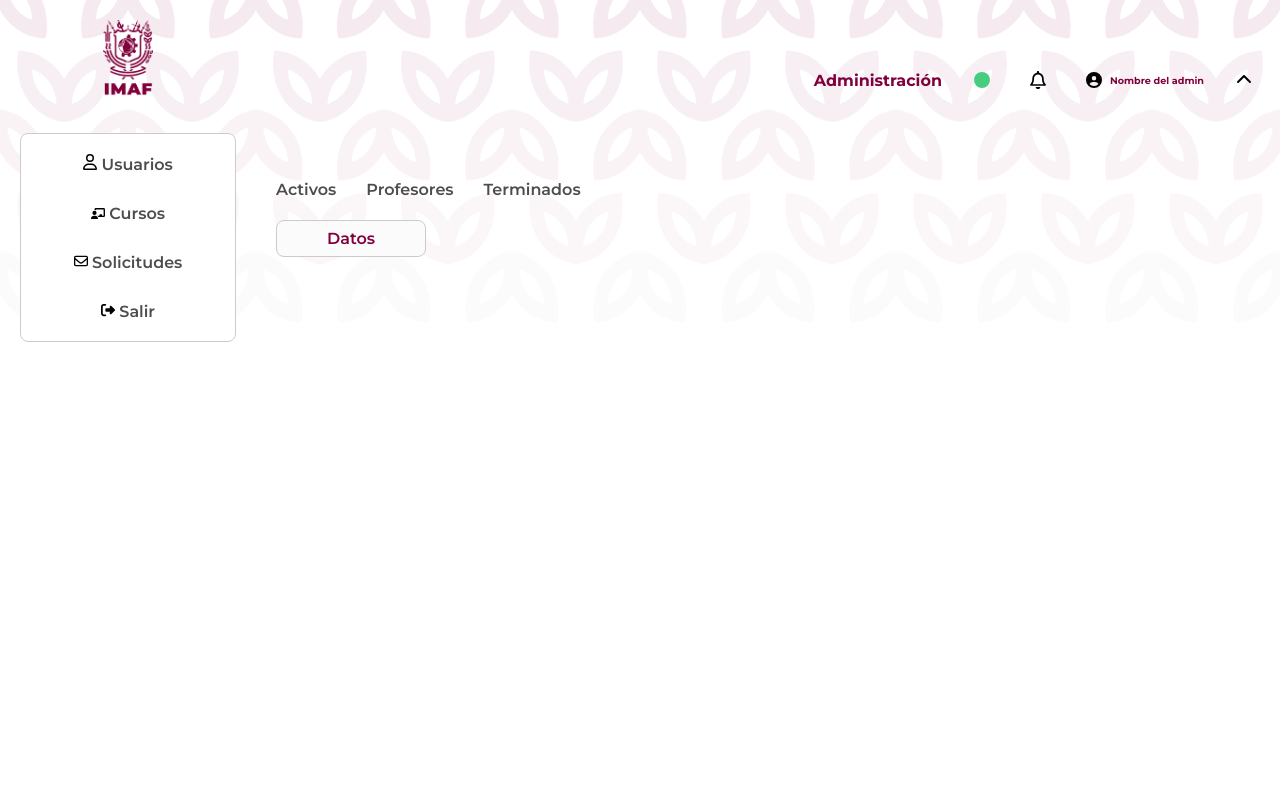
After one commit to Emcahell/imaf-project, a PHP site: page /pages/auth/admin/cursos.html in a window 1280 px wide. The commit adds this page. Run offline with PHP 8.4, Linux system fonts and the light colour scheme.

Commit message:
agregue cursos

```diff
--- /dev/null
+++ b/pages/auth/admin/cursos.html
@@ -0,0 +1,63 @@
+<!DOCTYPE html>
+<html lang="es">
+<head>
+    <meta charset="UTF-8">
+    <meta name="viewport" content="width=device-width, initial-scale=1.0">
+    <link rel="stylesheet" href="/styles/cursos.css">
+    <script src="/scripts/cursos.js"></script>
+    <title>Cursos</title>
+</head>
+<body>
+    <div class="menu-toggle" id="menuToggle">☰ Menú</div>
+
+    <div class="container">
+        <div class="left-column" id="leftColumn">
+            <img src="/assets/recursos/logo-imaf.png" class="logo-img" alt="">
+
+            <div class="sidebar-options-box">
+            <ul>
+                <li>
+
+                    <a href=""> <svg xmlns="http://www.w3.org/2000/svg" viewBox="0 0 448 512"><!--!Font Awesome Free 6.7.2 by @fontawesome - https://fontawesome.com License - https://fontawesome.com/license/free Copyright 2025 Fonticons, Inc.--><path d="M304 128a80 80 0 1 0 -160 0 80 80 0 1 0 160 0zM96 128a128 128 0 1 1 256 0A128 128 0 1 1 96 128zM49.3 464l349.5 0c-8.9-63.3-63.3-112-129-112l-91.4 0c-65.7 0-120.1 48.7-129 112zM0 482.3C0 383.8 79.8 304 178.3 304l91.4 0C368.2 304 448 383.8 448 482.3c0 16.4-13.3 29.7-29.7 29.7L29.7 512C13.3 512 0 498.7 0 482.3z"/></svg> Usuarios</a>
+                </li>
+                <li>
+                    <a href=""><svg xmlns="http://www.w3.org/2000/svg" viewBox="0 0 640 512"><!--!Font Awesome Free 6.7.2 by @fontawesome - https://fontawesome.com License - https://fontawesome.com/license/free Copyright 2025 Fonticons, Inc.--><path d="M160 64c0-35.3 28.7-64 64-64L576 0c35.3 0 64 28.7 64 64l0 288c0 35.3-28.7 64-64 64l-239.2 0c-11.8-25.5-29.9-47.5-52.4-64l99.6 0 0-32c0-17.7 14.3-32 32-32l64 0c17.7 0 32 14.3 32 32l0 32 64 0 0-288L224 64l0 49.1C205.2 102.2 183.3 96 160 96l0-32zm0 64a96 96 0 1 1 0 192 96 96 0 1 1 0-192zM133.3 352l53.3 0C260.3 352 320 411.7 320 485.3c0 14.7-11.9 26.7-26.7 26.7L26.7 512C11.9 512 0 500.1 0 485.3C0 411.7 59.7 352 133.3 352z"/></svg> Cursos</a>
+                </li>
+                <li>
+                    <a href=""><svg xmlns="http://www.w3.org/2000/svg" viewBox="0 0 512 512"><!--!Font Awesome Free 6.7.2 by @fontawesome - https://fontawesome.com License - https://fontawesome.com/license/free Copyright 2025 Fonticons, Inc.--><path d="M64 112c-8.8 0-16 7.2-16 16l0 22.1L220.5 291.7c20.7 17 50.4 17 71.1 0L464 150.1l0-22.1c0-8.8-7.2-16-16-16L64 112zM48 212.2L48 384c0 8.8 7.2 16 16 16l384 0c8.8 0 16-7.2 16-16l0-171.8L322 328.8c-38.4 31.5-93.7 31.5-132 0L48 212.2zM0 128C0 92.7 28.7 64 64 64l384 0c35.3 0 64 28.7 64 64l0 256c0 35.3-28.7 64-64 64L64 448c-35.3 0-64-28.7-64-64L0 128z"/></svg> Solicitudes</a>
+                </li>
+                <li>
+                    <a href=""><svg xmlns="http://www.w3.org/2000/svg" viewBox="0 0 512 512"><!--!Font Awesome Free 6.7.2 by @fontawesome - https://fontawesome.com License - https://fontawesome.com/license/free Copyright 2025 Fonticons, Inc.--><path d="M377.9 105.9L500.7 228.7c7.2 7.2 11.3 17.1 11.3 27.3s-4.1 20.1-11.3 27.3L377.9 406.1c-6.4 6.4-15 9.9-24 9.9c-18.7 0-33.9-15.2-33.9-33.9l0-62.1-128 0c-17.7 0-32-14.3-32-32l0-64c0-17.7 14.3-32 32-32l128 0 0-62.1c0-18.7 15.2-33.9 33.9-33.9c9 0 17.6 3.6 24 9.9zM160 96L96 96c-17.7 0-32 14.3-32 32l0 256c0 17.7 14.3 32 32 32l64 0c17.7 0 32 14.3 32 32s-14.3 32-32 32l-64 0c-53 0-96-43-96-96L0 128C0 75 43 32 96 32l64 0c17.7 0 32 14.3 32 32s-14.3 32-32 32z"/></svg> Salir</a>
+                </li>
+            </ul>
+            </div>
+        </div>
+
+        <div class="right-column">
+            <div class="right-top">
+                <h2>Administración</h2>
+                <svg xmlns="http://www.w3.org/2000/svg" viewBox="0 0 512 512"><!--!Font Awesome Free 6.7.2 by @fontawesome - https://fontawesome.com License - https://fontawesome.com/license/free Copyright 2025 Fonticons, Inc.--><path fill="#48cd80" d="M256 512A256 256 0 1 0 256 0a256 256 0 1 0 0 512z"/></svg>
+
+                <svg xmlns="http://www.w3.org/2000/svg" viewBox="0 0 448 512"><!--!Font Awesome Free 6.7.2 by @fontawesome - https://fontawesome.com License - https://fontawesome.com/license/free Copyright 2025 Fonticons, Inc.--><path d="M224 0c-17.7 0-32 14.3-32 32l0 19.2C119 66 64 130.6 64 208l0 25.4c0 45.4-15.5 89.5-43.8 124.9L5.3 377c-5.8 7.2-6.9 17.1-2.9 25.4S14.8 416 24 416l400 0c9.2 0 17.6-5.3 21.6-13.6s2.9-18.2-2.9-25.4l-14.9-18.6C399.5 322.9 384 278.8 384 233.4l0-25.4c0-77.4-55-142-128-156.8L256 32c0-17.7-14.3-32-32-32zm0 96c61.9 0 112 50.1 112 112l0 25.4c0 47.9 13.9 94.6 39.7 134.6L72.3 368C98.1 328 112 281.3 112 233.4l0-25.4c0-61.9 50.1-112 112-112zm64 352l-64 0-64 0c0 17 6.7 33.3 18.7 45.3s28.3 18.7 45.3 18.7s33.3-6.7 45.3-18.7s18.7-28.3 18.7-45.3z"/></svg>
+
+                <svg xmlns="http://www.w3.org/2000/svg" viewBox="0 0 512 512"><!--!Font Awesome Free 6.7.2 by @fontawesome - https://fontawesome.com License - https://fontawesome.com/license/free Copyright 2025 Fonticons, Inc.--><path d="M399 384.2C376.9 345.8 335.4 320 288 320l-64 0c-47.4 0-88.9 25.8-111 64.2c35.2 39.2 86.2 63.8 143 63.8s107.8-24.7 143-63.8zM0 256a256 256 0 1 1 512 0A256 256 0 1 1 0 256zm256 16a72 72 0 1 0 0-144 72 72 0 1 0 0 144z"/></svg>
+                <p>Nombre del admin</p>
+
+                <svg xmlns="http://www.w3.org/2000/svg" viewBox="0 0 512 512"><!--!Font Awesome Free 6.7.2 by @fontawesome - https://fontawesome.com License - https://fontawesome.com/license/free Copyright 2025 Fonticons, Inc.--><path d="M233.4 105.4c12.5-12.5 32.8-12.5 45.3 0l192 192c12.5 12.5 12.5 32.8 0 45.3s-32.8 12.5-45.3 0L256 173.3 86.6 342.6c-12.5 12.5-32.8 12.5-45.3 0s-12.5-32.8 0-45.3l192-192z"/></svg>
+            </div>
+            <div class="right-bottom">
+                <div class="dashboard-options">
+                    <a href="">Activos</a>
+                    <a href="">Profesores</a>
+                    <a href="">Terminados</a>
+                </div>
+
+                <div class="label-box">
+                    <span>Datos</span>
+                </div>
+            </div>
+        </div>
+    </div>
+
+</body>
+</html>
--- /dev/null
+++ b/scripts/cursos.js
@@ -0,0 +1,3 @@
+  document.getElementById('menuToggle').addEventListener('click', function() {
+            document.getElementById('leftColumn').classList.toggle('active');
+        });
--- /dev/null
+++ b/styles/cursos.css
@@ -0,0 +1,185 @@
+@import url(/styles/globals.css);
+
+    * {
+            box-sizing: border-box;
+            margin: 0;
+            padding: 0;
+        }
+
+        body {
+             background-image: url(/assets/recursos/hojas-arriba.png);
+            background-size: 100% 100%;
+            background-repeat: no-repeat;
+            background-position: center;
+            background-attachment: fixed;
+            font-family: 'Montserrat', sans-serif;
+            display: flex;
+            flex-direction: column;
+            min-height: 100vh;
+        }
+
+        .container {
+            display: flex;
+            flex: 1;
+        }
+
+        .left-column {
+            width: 20%;
+
+            padding: 20px;
+            transition: all 0.3s ease;
+            display: flex;
+            flex-direction: column;
+        }
+
+        .logo-img{
+            width: 50px;
+            align-self: center;
+            margin-bottom: 30px;
+        }
+
+        .sidebar-options-box svg{
+            width: 14px;
+        }
+
+        .sidebar-options-box{
+          background-color: white;
+          width: 100%;
+          border-radius: 8px;
+          border: 1px solid var( --color-gray-borders);
+        }
+
+
+        .sidebar-options-box li{
+          padding: 0 16px;
+          margin: 10px 0;
+        }
+
+        .sidebar-options-box li:hover{
+          color: var(--color-pink-hover);
+          border-left: 3px solid var(--color-pink-hover);
+
+        }
+        .sidebar-options-box a{
+          text-align: center;
+          display: inline-block;
+          text-decoration: none;
+          width: 100%;
+          padding: 10px 0;
+          border-radius: 7px;
+          color: var(--color-gray-titles);
+          font-weight: 600;
+          font-size: 1rem;
+
+        }
+
+        .sidebar-options-box a:hover{
+            background-color: var(--color-light-pink-shadow);
+            color: var(--color-pink-hover);
+        }
+        li{
+          list-style: none;
+        }
+
+        .right-column {
+            width: 80%;
+            display: flex;
+            flex-direction: column;
+        }
+
+        .right-top {
+            height: 20%;
+            padding: 20px;
+            display: flex;
+            align-items: center;
+            justify-content: flex-end;
+            color: var(--color-wine);
+        }
+
+        .right-top h2{
+            font-size: 1rem;
+        }
+        .right-top svg{
+            width: 16px;
+            margin-left: 32px;
+            margin-right: 8px;
+        }
+        .right-top p{
+            font-size: 0.6rem;
+            font-weight: bold;
+        }
+
+
+
+        .right-bottom {
+            height: 80%;
+            /* background-color: red; */
+            padding: 20px;
+
+        }
+
+        .dashboard-options{
+            display: flex;
+            gap: 30px;
+
+        }
+        .dashboard-options a{
+            text-decoration: none;
+            font-size: 1rem;
+            color: var(--color-gray-titles);
+
+            height: 20px;
+        }
+
+        .dashboard-options a:hover{
+            color: var(--color-pink-hover);
+            border-bottom: 3px solid var(--color-pink-hover);
+        }
+
+
+
+        .label-box span{
+            color: var(--color-wine);
+            margin-top: 20px;
+            display: inline-block;
+            width: max-content;
+            background-color: var(--background-color);
+            padding: 8px 50px;
+            border-radius: 8px;
+            border: 1px solid var(--color-gray-borders);
+            height: fit-content;
+        }
+        .menu-toggle {
+            display: none;
+            background-color: #333;
+            color: white;
+            padding: 10px 15px;
+            cursor: pointer;
+        }
+
+
+        @media (max-width: 768px) {
+            .container {
+                flex-direction: column;
+            }
+
+            .left-column {
+                width: 100%;
+                max-height: 0;
+                overflow: hidden;
+                padding: 0 20px;
+            }
+
+            .left-column.active {
+                max-height: 500px;
+                padding: 20px;
+            }
+
+            .right-column {
+                width: 100%;
+            }
+
+            .menu-toggle {
+                display: block;
+            }
+        }
--- a/styles/globals.css
+++ b/styles/globals.css
@@ -5,7 +5,7 @@
     --color-wine: #80003c;
     --color-gray-titles: #4d4d4d;
     --color-pink-hover: #ff0078;
-    --color-light-pink-shadow: #ffc5e2;
+    --color-light-pink-shadow: #ffc4e1;
     --color-green: #48cd80;
     --color-gray-borders: #cbcbcb;
     --background-color: #fbfbfb;
@@ -24,11 +24,17 @@
 
     /* Font Family */
     --font-family: 'Montserrat', sans-serif;
+
+
+
 }
 
 .icon {
     width: 1.875rem;
     height: 1.875rem;
+}
+body{
+    font-weight: 600;
 }
 
 input[type=number]::-webkit-inner-spin-button,
@@ -39,6 +45,6 @@ input[type=number]::-webkit-outer-spin-button {
 /*
 box shadow */
 
-box-shadow: 12px 14px 12px -2px rgba(203,203,203,0.7);
+/* box-shadow: 12px 14px 12px -2px rgba(203,203,203,0.7);
 -webkit-box-shadow: 12px 14px 12px -2px rgba(203,203,203,0.7);
--moz-box-shadow: 12px 14px 12px -2px rgba(203,203,203,0.7);
+-moz-box-shadow: 12px 14px 12px -2px rgba(203,203,203,0.7); */
```
